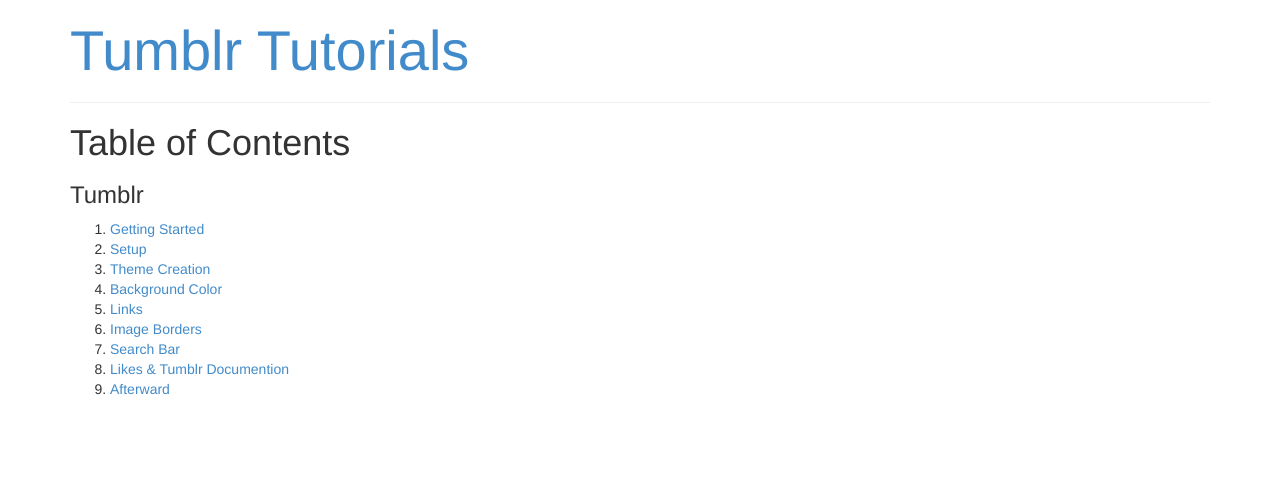
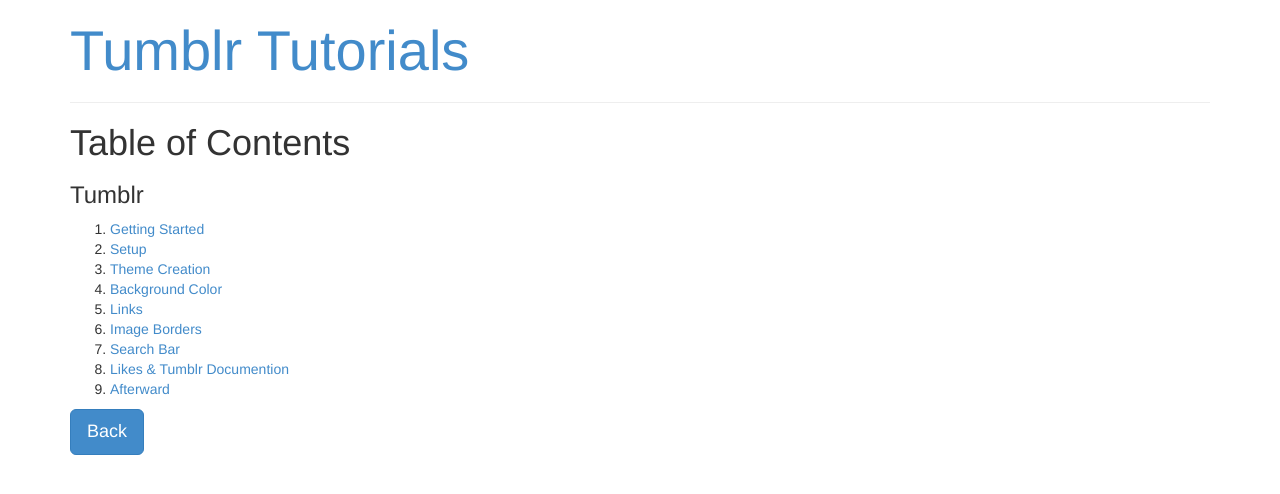
Before and after one commit to mcwic/tumblrtutorial, a Jekyll site: the page built from index.md, in a window 1280 px wide. Shown: the top 494 px of the page. Built offline with Jekyll 4.4.1, drawn with Linux system fonts in a browser that asks for light colours; Markdown is read by kramdown in place of the engine named in the settings.

Commit message:
finalized

```diff
--- a/index.md
+++ b/index.md
@@ -15,3 +15,5 @@ title: Tumblr Tutorial
 6. [Search Bar](./contents/search)
 7. [Likes & Tumblr Documention](./contents/likes)
 8. [Afterward](./contents/afterward)
+
+<a href="../likes"><button type="button" class="btn btn-primary btn-lg">Back</button></a>
```
